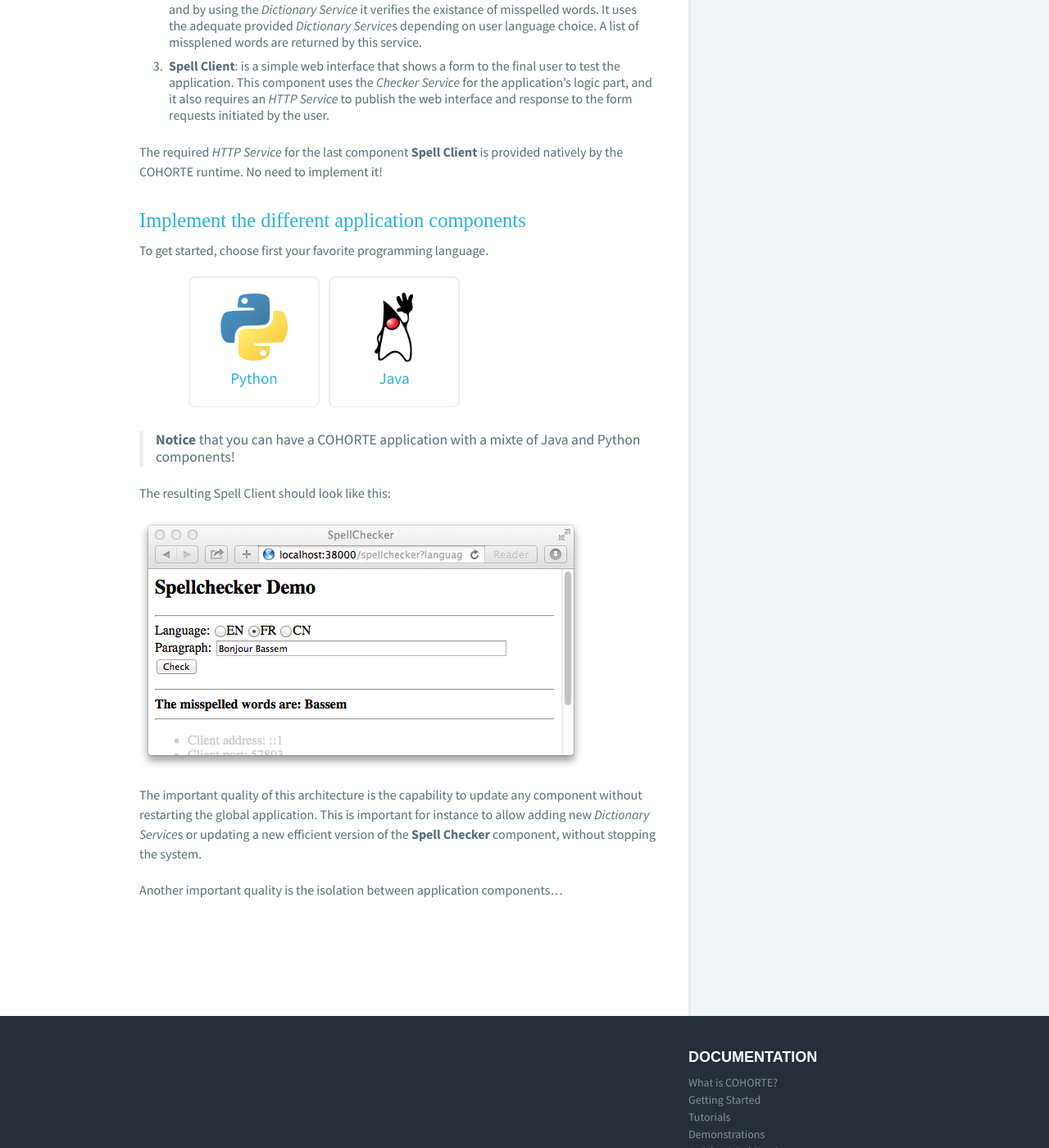
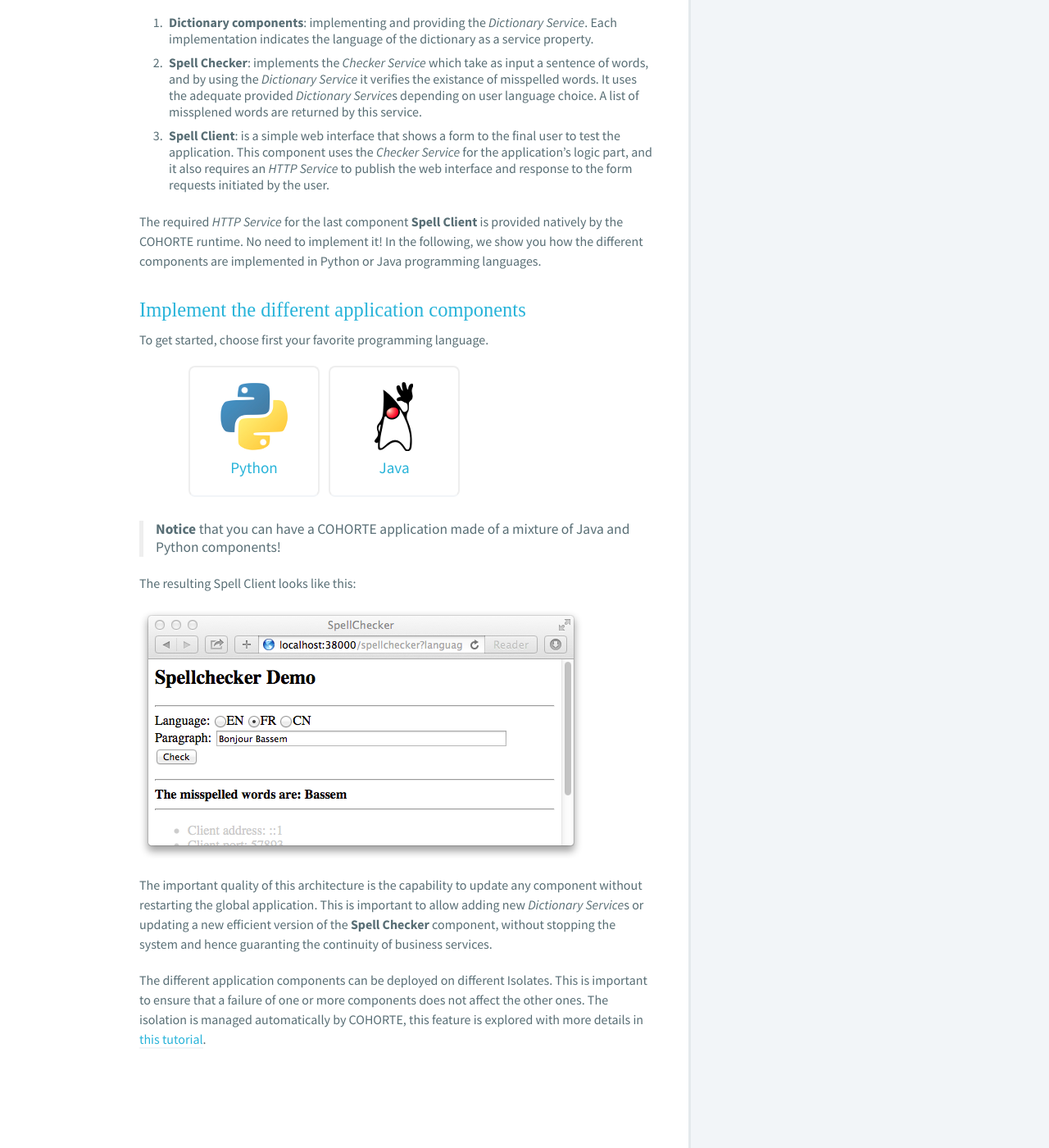
Before and after one commit to cohorte/cohorte.github.io, a Jekyll site: the page built from documentation/getting-started.md, in a window 1280 px wide and 1400 px high, scrolled down 882 px. Shown: the whole window at 82% size. Built offline with Jekyll 4.4.1, drawn with Linux system fonts in a browser that asks for light colours; some of the changed text lies outside the part shown.

Commit message:
Update laten sections

```diff
--- a/documentation/getting-started.md
+++ b/documentation/getting-started.md
@@ -8,7 +8,9 @@
 
 ## Getting Started
 
-Intended for new COHORTE users, this tutorial provides an step-by-step introduction to COHORTE, starting with a simple application using Python or Java programming language. All the resulting code can be found in [spellchecker-demo.zip](#) file, however we encourage you to follow the different steps of this tutorial to build your own fresh COHORTE application.
+Intended for new COHORTE users, this tutorial provides step-by-step introduction to COHORTE, starting with a simple application using Python or Java programming language. All the resulting code can be found in [spellchecker-demo.zip](#) file, however we encourage you to follow the different steps of this tutorial to build your own fresh COHORTE application.
+
+> The goal of this first tutorial is to highlight the Service-oriented Component-based approach to construct modular and dynamic software applications. Other features of COHORTE ([listed here](./what-is-cohorte.html)), are explored and explained in [other tutorials](./tutorials.html).
 
 ### Spellchecker application
 
@@ -22,7 +24,7 @@
 2. **Spell Checker**: implements the *Checker Service* which take as input a sentence of words, and by using the *Dictionary Service* it verifies the existance of misspelled words. It uses the adequate provided *Dictionary Service*s depending on user language choice. A list of missplened words are returned by this service.
 3. **Spell Client**: is a simple web interface that shows a form to the final user to test the application. This component uses the *Checker Service* for the application's logic part, and it also requires an *HTTP Service* to publish the web interface and response to the form requests initiated by the user.
 
-The required *HTTP Service* for the last component **Spell Client** is provided natively by the COHORTE runtime. No need to implement it!
+The required *HTTP Service* for the last component **Spell Client** is provided natively by the COHORTE runtime. No need to implement it! In the following, we show you how the different components are implemented in Python or Java programming languages.
 
 
 ### Implement the different application components
@@ -36,13 +38,13 @@
       href="./getting-started-java.html">Java</a>
 </div>
 
-> **Notice** that you can have a COHORTE application with a mixte of Java and Python components!
+> **Notice** that you can have a COHORTE application made of a mixture of Java and Python components!
 
 
-The resulting Spell Client should look like this:
+The resulting Spell Client looks like this:
 
 ![SpellChecker Application]({{ site.baseurl }}/resources/images/getting-started/getting-started-img2.png)
 
-The important quality of this architecture is the capability to update any component without restarting the global application. This is important for instance to allow adding new *Dictionary Service*s or updating a new efficient version of the **Spell Checker** component, without stopping the system.
+The important quality of this architecture is the capability to update any component without restarting the global application. This is important to allow adding new *Dictionary Service*s or updating a new efficient version of the **Spell Checker** component, without stopping the system and hence guaranting the continuity of business services.
 
-Another important quality is the isolation between application components...
+The different application components can be deployed on different Isolates. This is important to ensure that a failure of one or more components does not affect the other ones. The isolation is managed automatically by COHORTE, this feature is explored with more details in [this tutorial](./tutorials.html).
```
Also changed, not shown: _layouts/frontpage.html (+17 -7 lines), documentation/reference-guide/setup.md (+18 -19 lines), resources/images/community/build-pipeline.png.
